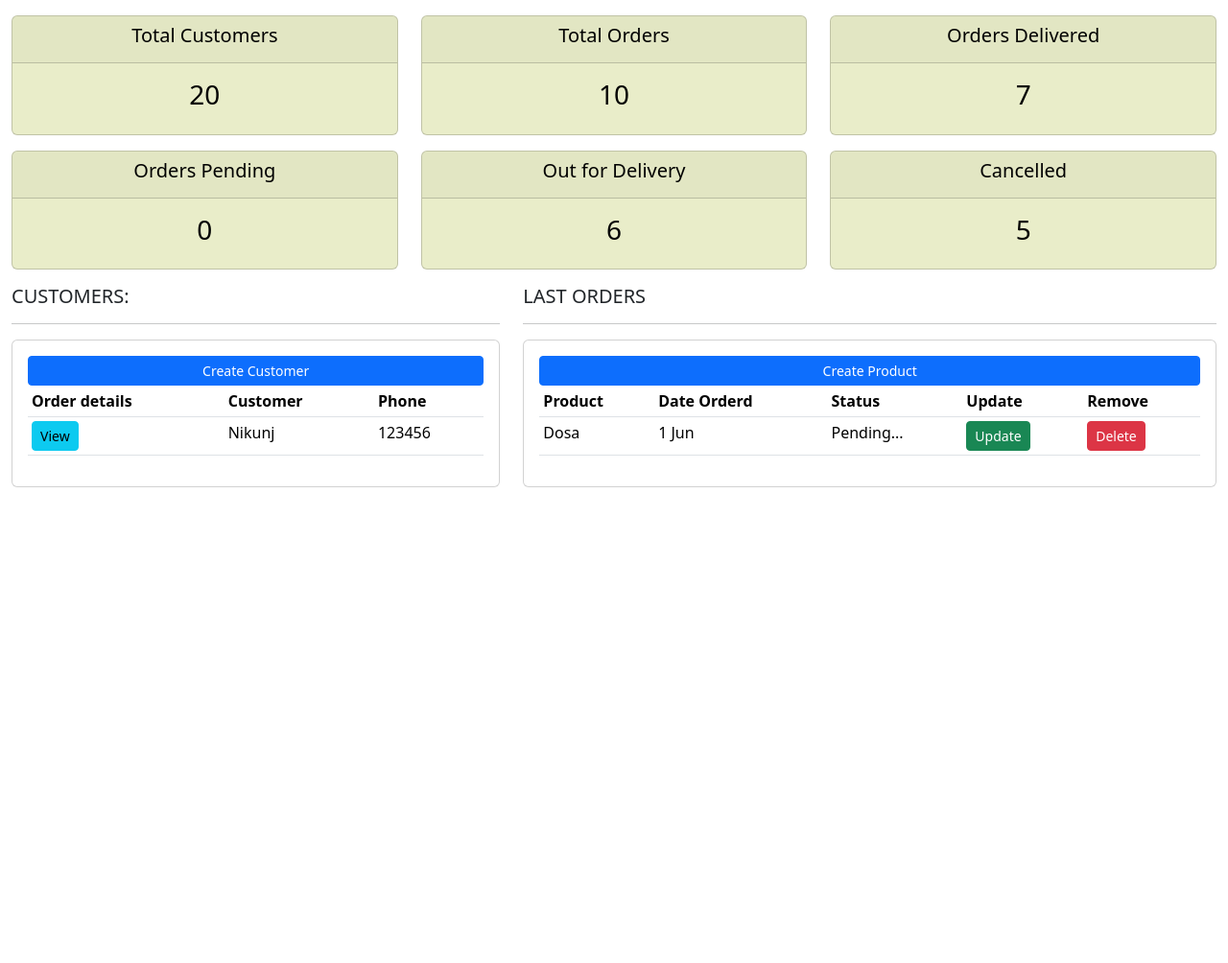
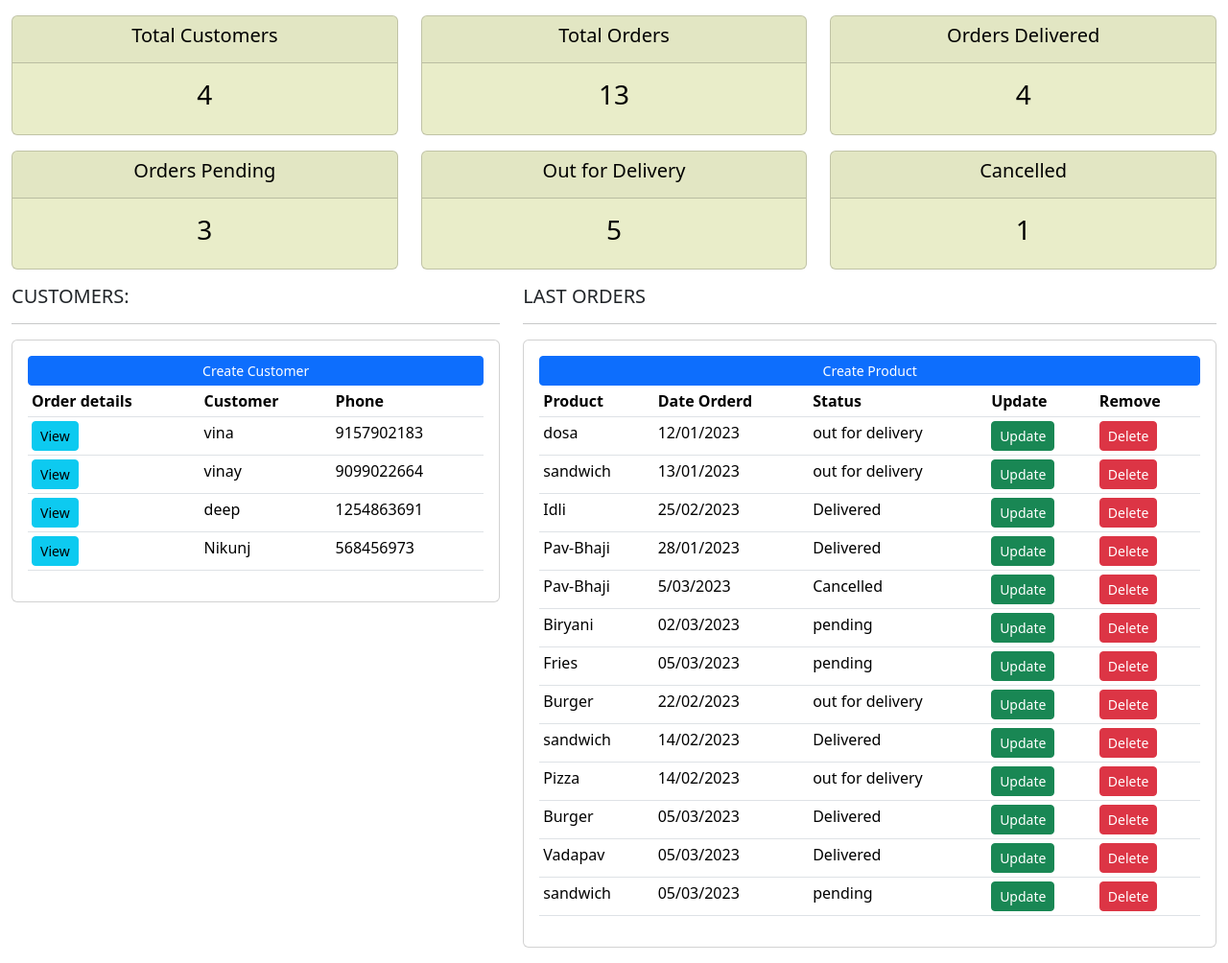
Before and after one commit to Sunny175/Demand-Forecasting, a Flask app: page /dashboard in a window 1280 px wide. Shown: the part 66-1070 px from the top of the page at 96% size. Before the commit the page ends 574 px from the top, so only its background shows below. Run offline with Flask 2, Linux system fonts and the light colour scheme; a user stored in the database is signed in; data comes from the database, SQL or seed files in the repository; both versions use the stored data as it was after the commit; parts of the project's set-up code (start-up, migrations or seed data) failed here and were passed over; some libraries are stand-ins or nearby versions.

Commit message:
create new tables in user.db and modified the code in main.py

```diff
--- a/main.py
+++ b/main.py
@@ -3,6 +3,7 @@ import numpy as np
 from flask import Flask, render_template, request, url_for, redirect, flash
 from flask_login import UserMixin, login_user, LoginManager, login_required, current_user, logout_user
 from flask_sqlalchemy import SQLAlchemy
+from sqlalchemy import func
 from werkzeug.security import generate_password_hash, check_password_hash
 from flask_bootstrap import Bootstrap
 from customer_form import createCustomer
@@ -43,6 +44,15 @@ class Product(db.Model):
     name = db.Column(db.String(20), unique=True)
     cuisine = db.Column(db.String(20))
     price = db.Column(db.Integer)
+
+
+class order(db.Model):
+    id = db.Column(db.Integer, primary_key=True)
+    customer_id = db.Column(db.Integer)
+    date_created = db.Column(db.String)
+    status = db.Column(db.String)
+    product = db.Column(db.String)
+
 
 
 db.create_all()
@@ -104,7 +114,17 @@ def login():
 @app.route("/dashboard")
 @login_required
 def dashboard():
-    return render_template("dashboard.html", name=current_user.name)
+    totalCustomer = db.session.query(Customer.id).count()
+    all_customers = Customer.query.all()
+    all_orders = order.query.all()
+    total_orders = db.session.query(order.id).count()
+    status = db.session.query(order.status,func.count(order.status).label("out for delivery")).group_by(order.status).all()
+    cancel=status[0][1]
+    out_for_delivery = status[1][1]
+    delivered = status[2][1]
+    pending = status[3][1]
+
+    return render_template("dashboard.html", name=current_user.name, totalCustomer=totalCustomer, all_customers=all_customers, all_orders=all_orders, total_orders=total_orders, cancel=cancel, out_for_delivery=out_for_delivery, delivered=delivered, pending=pending)
 
 
 @app.route("/register", methods=["POST", "GET"])
--- a/templates/dashboard.html
+++ b/templates/dashboard.html
@@ -37,7 +37,7 @@
                             <h5 class="card-title">Total Customers</h5>
                         </div>
                         <div class="card-body">
-                            <h3 class="card-title">20</h3>
+                            <h3 class="card-title">{{ totalCustomer }}</h3>
                         </div>
                     </div>
                 </div>
@@ -51,7 +51,7 @@
                             <h5 class="card-title">Total Orders</h5>
                         </div>
                         <div class="card-body">
-                            <h3 class="card-title">10</h3>
+                            <h3 class="card-title">{{ total_orders }}</h3>
                         </div>
                     </div>
                 </div>
@@ -64,7 +64,7 @@
                             <h5 class="card-title">Orders Delivered</h5>
                         </div>
                         <div class="card-body">
-                            <h3 class="card-title">7</h3>
+                            <h3 class="card-title">{{ delivered }}</h3>
                         </div>
                     </div>
                 </div>
@@ -78,7 +78,7 @@
                             <h5 class="card-title">Orders Pending</h5>
                         </div>
                         <div class="card-body">
-                            <h3 class="card-title">0</h3>
+                            <h3 class="card-title">{{ pending }}</h3>
                         </div>
                     </div>
                 </div>
@@ -91,7 +91,7 @@
                             <h5 class="card-title">Out for Delivery</h5>
                         </div>
                         <div class="card-body">
-                            <h3 class="card-title">6</h3>
+                            <h3 class="card-title">{{ out_for_delivery }}</h3>
                         </div>
                     </div>
                 </div>
@@ -104,7 +104,7 @@
                             <h5 class="card-title">Cancelled</h5>
                         </div>
                         <div class="card-body">
-                            <h3 class="card-title">5</h3>
+                            <h3 class="card-title">{{ cancel }}</h3>
                         </div>
                     </div>
                 </div>
@@ -126,11 +126,13 @@
                             <th>Customer</th>
                             <th>Phone</th>
                         </tr>
+                        {% for customer in all_customers: %}
                         <tr>
                             <td><a class="btn btn-sm btn-info" href="#">View</a></td>
-                            <td>Nikunj</td>
-                            <td>123456</td>
+                            <td>{{ customer.name }}</td>
+                            <td>{{ customer.phoneNumber }}</td>
                         </tr>
+                        {% endfor %}
                     </table>
                 </div>
             </div>
@@ -149,15 +151,17 @@
                             <th>Update</th>
                             <th>Remove</th>
                         </tr>
+                        {% for order in all_orders: %}
                         <tr>
-                            <td>Dosa</td>
-                            <td>1 Jun</td>
-                            <td>Pending...</td>
+                            <td>{{ order.product }}</td>
+                            <td>{{ order.date_created }}</td>
+                            <td>{{ order.status }}</td>
                             <td><a class="btn btn-sm btn-success" href="#">Update</a>
                             </td>
                             <td><a class="btn btn-sm btn-danger" href="#">Delete</a>
                             </td>
                         </tr>
+                        {% endfor %}
                     </table>
                 </div>
             </div>
```
Also changed, not shown: users.db, 1 other file.
